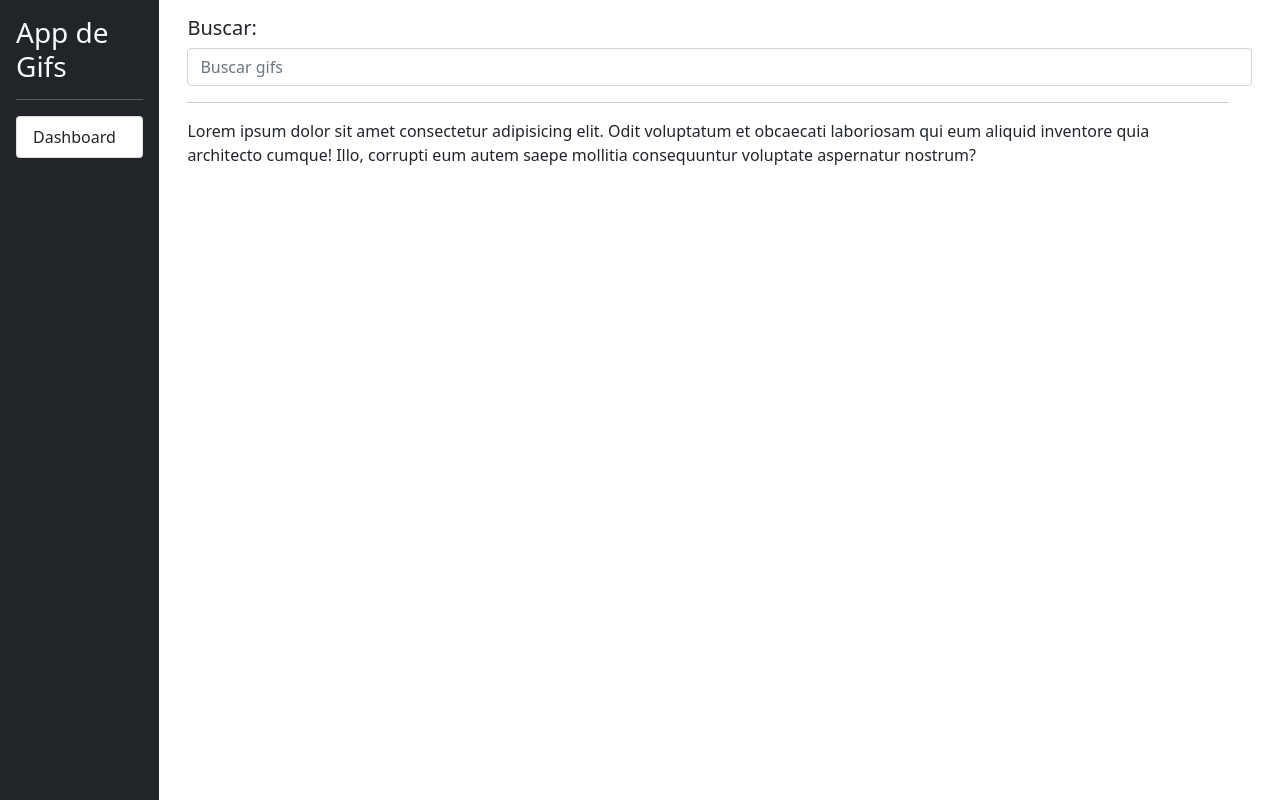
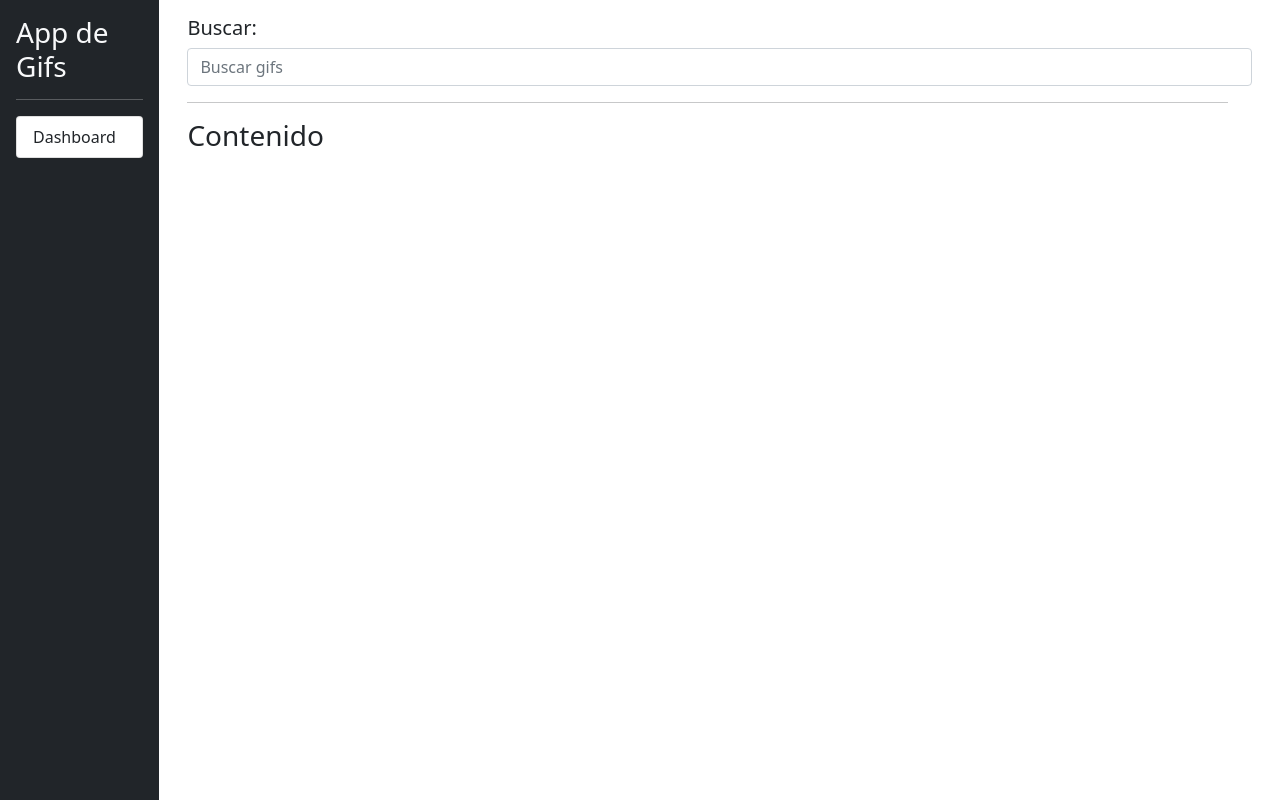
Before and after one commit to JMTE/Angular, an Angular app in the folder 02-appGifs/: page / in a window 1280 px wide. Built offline with nearby package versions, Linux system fonts and the light colour scheme.

Commit message:
Se añaden nuevos componentes hijos para hacer una estructuracion de la aplicacion mas correcta

```diff
--- a/02-appGifs/src/app/app.component.html
+++ b/02-appGifs/src/app/app.component.html
@@ -5,43 +5,12 @@
 
 <!-- Fin de la barra -->
 
+<!-- Zona de gifs -->
 
 
+<app-zona-gifs class="container"></app-zona-gifs>
 
-  <div class="container">
-
-    <div class="row p-3">
-
-        <div class="col">
-
-            <h5>
-              Buscar:
-            </h5>
-
-            <input type="text" class="form-control" placeholder="Buscar gifs">
-
-        </div>
-
-
-
-        <div class="row">
-
-            <div class="col">
-
-              <hr>
-
-              Lorem ipsum dolor sit amet consectetur adipisicing elit. Odit voluptatum et obcaecati laboriosam qui eum aliquid inventore quia architecto cumque! Illo, corrupti eum autem saepe mollitia consequuntur voluptate aspernatur nostrum?
-
-            </div>
-
-        </div>
-
-    </div>
-
-
-
-
-  </div>
+ <!-- Fin zona de gifs -->
 
 
 </div>
--- a/02-appGifs/src/app/app.module.ts
+++ b/02-appGifs/src/app/app.module.ts
@@ -5,12 +5,14 @@ import { AppComponent } from './app.component';
 
 import { SharedModule } from './shared/shared.module';
 
+import { GifsModule } from './gifs/gifs.module';
+
 @NgModule({
   declarations: [
     AppComponent
   ],
   imports: [
-    BrowserModule, SharedModule
+    BrowserModule, SharedModule, GifsModule
   ],
   providers: [],
   bootstrap: [AppComponent]
--- /dev/null
+++ b/02-appGifs/src/app/gifs/zona-gifs/content/content.component.html
@@ -0,0 +1 @@
+<h3>Contenido</h3>
--- /dev/null
+++ b/02-appGifs/src/app/gifs/zona-gifs/search/search.component.html
@@ -0,0 +1,6 @@
+
+    <h5>
+      Buscar:
+    </h5>
+
+    <input type="text" class="form-control" placeholder="Buscar gifs">
--- /dev/null
+++ b/02-appGifs/src/app/gifs/zona-gifs/zona-gifs.component.html
@@ -0,0 +1,24 @@
+
+
+    <div class="row p-3">
+    <div class="col">
+
+      <app-search></app-search>
+
+    </div>
+
+    <div class="row">
+
+      <div class="col">
+
+        <hr>
+
+        <app-content></app-content>
+      </div>
+
+  </div>
+
+
+
+
+    </div>
```
Also changed, not shown: 02-appGifs/src/app/gifs/gifs.module.ts (added, +22 -0 lines), 02-appGifs/src/app/gifs/zona-gifs/content/content.component.ts (added, +13 -0 lines), 02-appGifs/src/app/gifs/zona-gifs/search/search.component.ts (added, +13 -0 lines), 02-appGifs/src/app/gifs/zona-gifs/zona-gifs.component.ts (added, +13 -0 lines).
